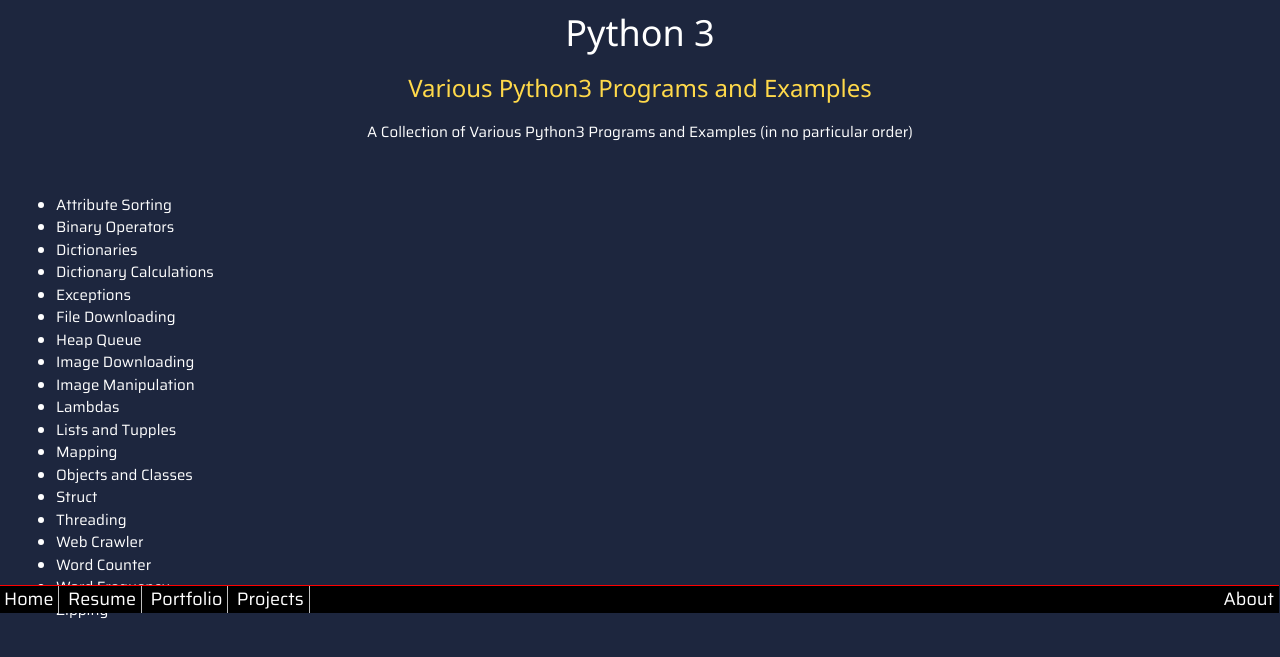
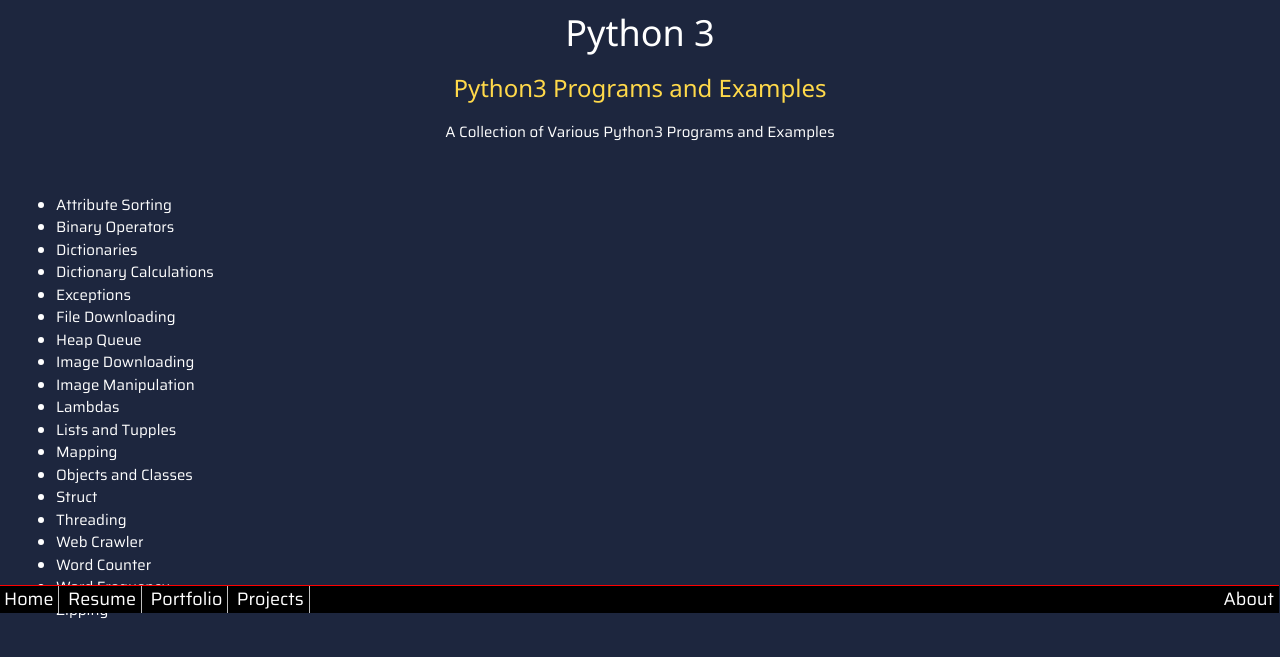
Before and after one commit to superjoefly/more_python, a plain HTML site: page index.html in a window 1280 px wide. Shown: the part 187-844 px from the top of the page. Drawn offline with nearby package versions, Linux system fonts and the light colour scheme.

Commit message:
Adjustment to content.

```diff
--- a/index.html
+++ b/index.html
@@ -22,10 +22,10 @@
         <header class="w3-center">
           <img src="images/python-logo.png" alt="Python 3 Logo" class="w3-image">
           <h1>Python 3</h1>
-          <h3>Various Python3 Programs and Examples</h3>
+          <h3>Python3 Programs and Examples</h3>
         </header>
 
-        <p class="w3-center">A Collection of Various Python3 Programs and Examples (in no particular order)</p>
+        <p class="w3-center">A Collection of Various Python3 Programs and Examples</p>
 
         <ul class="links">
             <li><a href="pages/attribute_sorting.html">Attribute Sorting</a></li>
```
